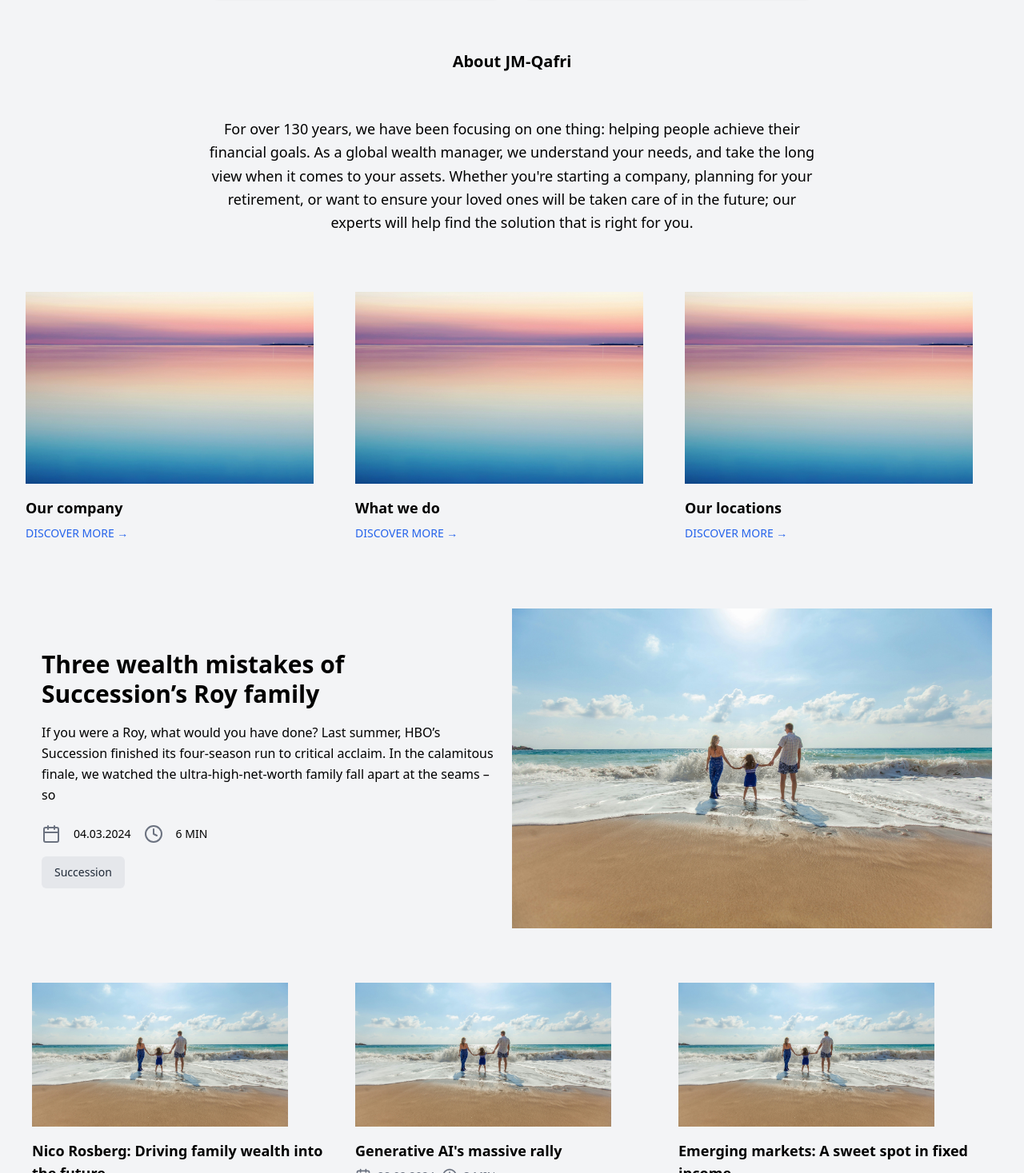
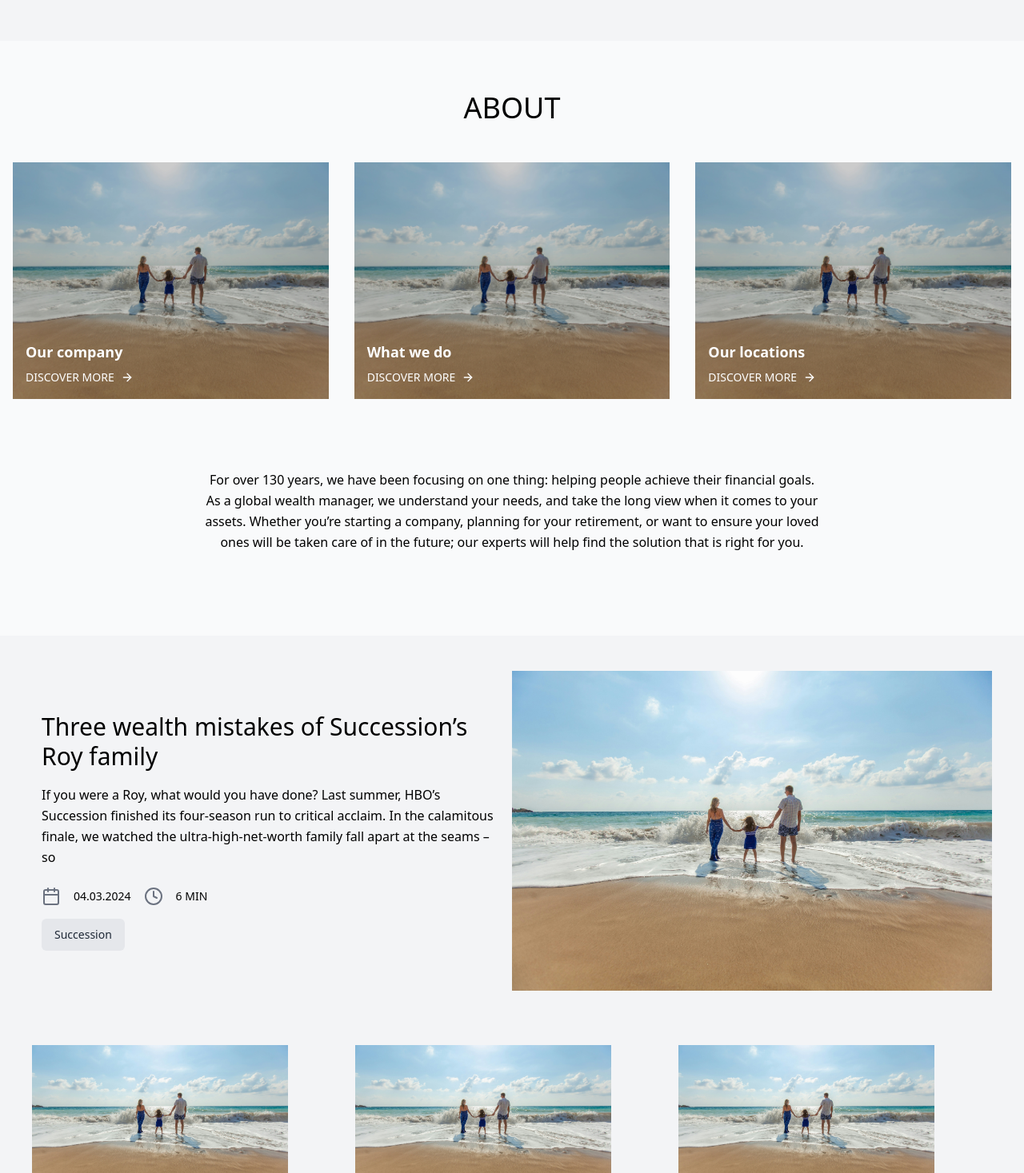
Before and after one commit to Okware-L/jm, a Next.js app: page / in a window 1280 px wide. Shown: the part 1333-2800 px from the top of the page at 80% size. Built offline with nearby package versions, Linux system fonts and the light colour scheme.

Commit message:
font-changes

```diff
--- a/app/globals.css
+++ b/app/globals.css
@@ -1,3 +1,5 @@
+@import url('https://fonts.googleapis.com/css2?family=Noto+Serif+Display:ital,wght@0,100..900;1,100..900&display=swap');
+
 @tailwind base;
 @tailwind components;
 @tailwind utilities;
--- a/app/layout.tsx
+++ b/app/layout.tsx
@@ -1,6 +1,7 @@
 import type { Metadata } from "next";
 import { Inter } from "next/font/google";
 import "./globals.css";
+
 
 const inter = Inter({ subsets: ["latin"] });
 
@@ -16,7 +17,9 @@ export default function RootLayout({
 }>) {
   return (
     <html lang="en">
-      <body className={inter.className}>{children}</body>
+      <body className={inter.className}>
+
+        {children}</body>
     </html>
   );
 }
--- a/app/page.tsx
+++ b/app/page.tsx
@@ -9,7 +9,7 @@ import Footer from '../components/Footer'
 
 export default function Home() {
   return (
-  <body className="" >
+  <body className="font-times" >
    <Navbar/>
    <Hero/>
    <Categories/>
--- a/components/About.jsx
+++ b/components/About.jsx
@@ -1,6 +1,6 @@
 /**
  * v0 by Vercel.
- * @see https://v0.dev/t/H5KzG3EohJT
+ * @see https://v0.dev/t/kNSxhmXdQlR
  * Documentation: https://v0.dev/docs#integrating-generated-code-into-your-nextjs-app
  */
 import Link from "next/link"
@@ -8,67 +8,102 @@ import Image from "next/image"
 
 export default function About() {
   return (
-    <section className="py-15 px-8 bg-gray-100 text-black">
-      <h2 className="text-xl font-semibold text-center mb-6">About JM-Qafri</h2>
-      <p className="text-center text-lg leading-relaxed max-w-3xl mx-auto py-8">
+    <section className="py-16 px-4 bg-gray-50 text-black font-extralight">
+      <div className="text-center text-4xl font-light mb-12">ABOUT</div>
+      <div className="grid grid-cols-1 md:grid-cols-3 gap-8 mb-12">
+        <div className="group relative">
+          <Image
+            alt="Our company"
+            className="w-full h-auto"
+            height="300"
+            src="/placeholder1.jpg"
+            style={{
+              aspectRatio: "400/300",
+              objectFit: "cover",
+            }}
+            width="400"
+          />
+          <div className="absolute inset-0 bg-black bg-opacity-20 flex items-end p-4 group-hover:bg-opacity-40 transition duration-300 ease-in-out">
+            <div>
+              <h3 className="text-white text-lg font-semibold">Our company</h3>
+              <Link className="text-white text-sm mt-2 inline-flex items-center hover:underline" href="#">
+                DISCOVER MORE
+                <ArrowRightIcon className="ml-2 w-4 h-4" />
+              </Link>
+            </div>
+          </div>
+        </div>
+        <div className="group relative">
+          <Image
+            alt="What we do"
+            className="w-full h-auto"
+            height="300"
+            src="/placeholder1.jpg"
+            style={{
+              aspectRatio: "400/300",
+              objectFit: "cover",
+            }}
+            width="400"
+          />
+          <div className="absolute inset-0 bg-black bg-opacity-20 flex items-end p-4 group-hover:bg-opacity-40 transition duration-300 ease-in-out">
+            <div>
+              <h3 className="text-white text-lg font-semibold">What we do</h3>
+              <Link className="text-white text-sm mt-2 inline-flex items-center hover:underline" href="#">
+                DISCOVER MORE
+                <ArrowRightIcon className="ml-2 w-4 h-4" />
+              </Link>
+            </div>
+          </div>
+        </div>
+        <div className="group relative">
+          <Image
+            alt="Our locations"
+            className="w-full h-auto"
+            height="300"
+            src="/placeholder1.jpg"
+            style={{
+              aspectRatio: "400/300",
+              objectFit: "cover",
+            }}
+            width="400"
+          />
+          <div className="absolute inset-0 bg-black bg-opacity-20 flex items-end p-4 group-hover:bg-opacity-40 transition duration-300 ease-in-out">
+            <div>
+              <h3 className="text-white text-lg font-semibold">Our locations</h3>
+              <Link className="text-white text-sm mt-2 inline-flex items-center hover:underline" href="#">
+                DISCOVER MORE
+                <ArrowRightIcon className="ml-2 w-4 h-4" />
+              </Link>
+            </div>
+          </div>
+        </div>
+      </div>
+      <p className="text-center text-base font-light leading-relaxed max-w-3xl mx-auto py-10">
         For over 130 years, we have been focusing on one thing: helping people achieve their financial goals. As a
         global wealth manager, we understand your needs, and take the long view when it comes to your assets. Whether
-        you&#39;re starting a company, planning for your retirement, or want to ensure your loved ones will be taken care of
+        you’re starting a company, planning for your retirement, or want to ensure your loved ones will be taken care of
         in the future; our experts will help find the solution that is right for you.
       </p>
-      <div className="grid grid-cols-1 md:grid-cols-3 gap-5 mt-10">
-        <div className="flex flex-col">
-          <Image
-            alt="Our company"
-            className="mb-4"
-            height="240"
-            src="/placeholder.jpg"
-            style={{
-              aspectRatio: "360/240",
-              objectFit: "cover",
-            }}
-            width="360"
-          />
-          <h3 className="text-lg font-semibold mb-2">Our company</h3>
-          <Link className="text-sm text-blue-600 hover:underline" href="#">
-            DISCOVER MORE →
-          </Link>
-        </div>
-        <div className="flex flex-col">
-          <Image
-            alt="What we do"
-            className="mb-4"
-            height="240"
-            src="/placeholder.jpg"
-            style={{
-              aspectRatio: "360/240",
-              objectFit: "cover",
-            }}
-            width="360"
-          />
-          <h3 className="text-lg font-semibold mb-2">What we do</h3>
-          <Link className="text-sm text-blue-600 hover:underline" href="#">
-            DISCOVER MORE →
-          </Link>
-        </div>
-        <div className="flex flex-col mb-10">
-          <Image
-            alt="Our locations"
-            className="mb-4"
-            height="240"
-            src="/placeholder.jpg"
-            style={{
-              aspectRatio: "360/240",
-              objectFit: "cover",
-            }}
-            width="360"
-          />
-          <h3 className="text-lg font-semibold mb-2">Our locations</h3>
-          <Link className="text-sm text-blue-600 hover:underline" href="#">
-            DISCOVER MORE →
-          </Link>
-        </div>
-      </div>
     </section>
   )
 }
+
+function ArrowRightIcon(props) {
+  return (
+    <svg
+      {...props}
+      xmlns="http://www.w3.org/2000/svg"
+      width="24"
+      height="24"
+      viewBox="0 0 24 24"
+      fill="none"
+      stroke="currentColor"
+      strokeWidth="2"
+      strokeLinecap="round"
+      strokeLinejoin="round"
+    >
+      <path d="M5 12h14" />
+      <path d="m12 5 7 7-7 7" />
+    </svg>
+  )
+}
--- a/components/Blog.jsx
+++ b/components/Blog.jsx
@@ -14,7 +14,7 @@ export default function Blog() {
           <div className="aspect-w-16 aspect-h-9">
             <Image
               alt="Nico Rosberg"
-              className="object-cover"
+              className="object-cover hover:scale-105 ease-in-out duration-500"
               height="180"
               src="/placeholder1.jpg"
               style={{
@@ -25,23 +25,20 @@ export default function Blog() {
             />
           </div>
           <div className="space-y-2">
-            <h3 className="text-lg font-semibold">Nico Rosberg: Driving family wealth into the future</h3>
+            <h3 className="text-base font-light">JMAFRI Network's New Channels for Global Business Investment</h3>
             <div className="flex items-center space-x-2 text-sm text-gray-500">
-              <CalendarIcon className="h-5 w-5" />
-              <span>01.03.2024</span>
-              <ClockIcon className="h-5 w-5" />
+              <CalendarIcon className="h-3 w-3" />
+              <span >01.03.2024</span>
+              <ClockIcon className="h-3 w-3" />
               <span>5 MIN</span>
             </div>
-            <Button className="px-4 py-2 text-xs uppercase" variant="outline">
-              Family
-            </Button>
           </div>
         </div>
         <div className="space-y-4">
           <div className="aspect-w-16 aspect-h-9">
             <Image
               alt="Generative AI's massive rally"
-              className="object-cover"
+              className="object-cover hover:scale-105 ease-in-out duration-500"
               height="180"
               src="/placeholder1.jpg"
               style={{
@@ -52,24 +49,21 @@ export default function Blog() {
             />
           </div>
           <div className="space-y-2">
-            <h3 className="text-lg font-semibold">Generative AI&#39;s massive rally</h3>
+            <h3 className="text-base font-light">Join the JMAFRI Network Architecture Contest for Sustainability and Innovation</h3>
             <div className="flex items-center space-x-2 text-sm text-gray-500">
-              <CalendarIcon className="h-5 w-5" />
+              <CalendarIcon className="h-3 w-3" />
               <span>28.02.2024</span>
-              <ClockIcon className="h-5 w-5" />
+              <ClockIcon className="h-3 w-3" />
               <span>3 MIN</span>
             </div>
-            <Button className="px-4 py-2 text-xs uppercase" variant="outline">
-              Market Outlook
-            </Button>
           </div>
-          <Button className="w-full">See All</Button>
+
         </div>
         <div className="space-y-4">
           <div className="aspect-w-16 aspect-h-9">
             <Image
               alt="Emerging markets: A sweet spot in fixed income"
-              className="object-cover"
+              className="object-cover hover:scale-105 ease-in-out duration-500"
               height="180"
               src="/placeholder1.jpg"
               style={{
@@ -80,19 +74,20 @@ export default function Blog() {
             />
           </div>
           <div className="space-y-2">
-            <h3 className="text-lg font-semibold">Emerging markets: A sweet spot in fixed income</h3>
+            <h3 className="text-base font-light">Coffee Project - Ethically Sourcing Fairly Traded Coffee</h3>
             <div className="flex items-center space-x-2 text-sm text-gray-500">
-              <CalendarIcon className="h-5 w-5" />
+              <CalendarIcon className="h-3 w-3" />
               <span>27.02.2024</span>
-              <ClockIcon className="h-5 w-5" />
+              <ClockIcon className="h-3 w-3" />
               <span>4 MIN</span>
             </div>
-            <Button className="px-4 py-2 text-xs uppercase" variant="outline">
-              Market Outlook
-            </Button>
           </div>
         </div>
       </div>
+      <div className="flex justify-center my-5">
+        <button className="btn btn-wide my-10  text-white hover:animate-bounce duration-500 ease-in-out">See All</button>
+      </div>
+
     </div>
   )
 }
--- a/components/Footer.jsx
+++ b/components/Footer.jsx
@@ -6,14 +6,14 @@
 import Link from "next/link"
 import { Button } from "@/components/ui/button"
 
-export default function Component() {
+export default function Footer() {
   return (
-    <div className="flex flex-col items-center justify-center bg-gray-100 text-black py-16">
-      <h1 className="text-3xl font-bold my-8">News</h1>
+    <div className="flex flex-col items-center justify-center bg-gray-100 text-black py-16 p-5">
+      <h1 className="text-2xl font-light my-8">More Updates</h1>
       <div className="max-w-4xl w-full">
         <article className="mb-8">
-          <h2 className="text-xl font-semibold mb-1">
-            Presentation of the 2023 full-year results for the Julius Baer Group
+          <h2 className="text-base font-normal mb-1">
+            JMAFRI Network Architecture Contest for Sustainability and Innovation
           </h2>
           <div className="flex items-center justify-between mb-4">
             <time className="text-sm" dateTime="2024-02-01">
@@ -23,16 +23,13 @@ export default function Component() {
               <Link className="text-sm" href="#">
                 EN
               </Link>
-              <Link className="text-sm" href="#">
-                DE
-              </Link>
             </div>
           </div>
           <hr />
         </article>
         <article className="mb-8">
-          <h2 className="text-xl font-semibold mb-1">
-            Julius Baer renews partnership with the Elbphilharmonie Hamburg
+          <h2 className="text-base font-normal mb-1">
+            Invest in Farmers' Project - Choose Your Farm, Meet the Farmers
           </h2>
           <div className="flex items-center justify-between mb-4">
             <time className="text-sm" dateTime="2023-12-07">
@@ -42,16 +39,14 @@ export default function Component() {
               <Link className="text-sm" href="#">
                 EN
               </Link>
-              <Link className="text-sm" href="#">
-                DE
-              </Link>
+
             </div>
           </div>
           <hr />
         </article>
         <article className="mb-8">
-          <h2 className="text-xl font-semibold mb-1">
-            Update on private debt exposure in light of recent market developments
+          <h2 className="text-base font-normal mb-1">
+             Empowering Students through our Education Program
           </h2>
           <div className="flex items-center justify-between mb-4">
             <time className="text-sm" dateTime="2023-11-27">
@@ -61,9 +56,7 @@ export default function Component() {
               <Link className="text-sm" href="#">
                 EN
               </Link>
-              <Link className="text-sm" href="#">
-                DE
-              </Link>
+
             </div>
           </div>
           <hr />
@@ -84,7 +77,7 @@ export default function Component() {
                 Legal
               </Link>
             </div>
-            <div className="flex gap-4">
+            <div className="gap-4 hidden md:flex">
               <Link className="text-sm" href="#">
                 Data Privacy Policy for Electronic Services
               </Link>
@@ -99,11 +92,8 @@ export default function Component() {
               </Link>
             </div>
           </div>
-          <p className="text-sm text-center mt-4">
-            Certain products and services of the Julius Baer Group are not accessible to residents and/or nationals of
-            certain countries. Website users are therefore asked to consult the Terms of use applicable to this website
-            and to contact their nearest Julius Baer entity (“Locations”) for information on products and services
-            available in their country. Furthermore, users may consult their legal/tax advisors should they require any
+          <p className="text-sm text-center mt-4 font-normal">
+            Users may consult their legal/tax advisors should they require any
             clarifications on the interpretation of the Terms of use.
           </p>
           <div className="flex justify-center gap-4 mt-4">
@@ -113,7 +103,7 @@ export default function Component() {
             <LinkedinIcon className="h-6 w-6" />
             <InstagramIcon className="h-6 w-6" />
           </div>
-          <p className="text-sm text-center mt-4">©2024 JULIUS BAER</p>
+          <p className="text-sm text-center mt-4">©2024 JM-Qafri</p>
         </footer>
       </div>
     </div>
--- a/components/Hero.jsx
+++ b/components/Hero.jsx
@@ -21,17 +21,17 @@ export default function Hero() {
 
   return (
     <section className='bg-gray-100 hero' style={{backgroundImage: 'url(./placeholder1.jpg)'}}>
-      <div className="hero-overlay bg-opacity-40"></div>
+      <div className="hero-overlay bg-opacity-50"></div>
     <div className="h-[95vh] flex items-center justify-center  text-white">
       <div className="text-center">
         <div className={`mb-8 transition-opacity duration-700 ease-in-out ${fade ? 'opacity-0' : 'opacity-100'}`}>
-          <h1 className="text-6xl font-bold mb-2">{contents[currentIndex].heading}</h1>
+          <h1 className="text-5xl  mb-2">{contents[currentIndex].heading}</h1>
           <p className="text-lg">{contents[currentIndex].text}</p>
 
         </div>
-          <button className="btn btn-wide rounded-none text-sm transition duration-500 ease-in-out border-6 border-transparent hover:border-gray-900  bg-white text-black hover:bg-white hover:text-blac">
-    Discover More
-  </button>
+          <button className="btn btn-wide rounded-none text-sm transition duration-500 ease-in-out  border-transparent hover:border-gray-900  bg-white text-black hover:bg-white">
+          Discover More
+          </button>
 
       </div>
     </div>
--- a/components/Insight.jsx
+++ b/components/Insight.jsx
@@ -8,11 +8,11 @@ import Image from "next/image"
 
 export default function Insight() {
   return (
-    <div className="px-4 sm:px-6 lg:px-8 bg-gray-100 text-black py-5 pt-11">
+    <div className="px-4 sm:px-6 lg:px-8 bg-gray-100 text-black py-5 pt-11 font-extralight">
       <div className="flex flex-col lg:flex-row justify-between items-start lg:items-center">
         <div className="lg:w-1/2 p-5">
-          <h2 className="text-3xl font-semibold leading-tight">Three wealth mistakes of Succession’s Roy family</h2>
-          <p className="mt-4 text-base leading-relaxed">
+          <h2 className="text-3xl font-normal leading-tight">Three wealth mistakes of Succession’s Roy family</h2>
+          <p className="mt-4 font-light text-base leading-relaxed">
             If you were a Roy, what would you have done? Last summer, HBO’s Succession finished its four-season run to
             critical acclaim. In the calamitous finale, we watched the ultra-high-net-worth family fall apart at the
             seams – so
@@ -28,7 +28,7 @@ export default function Insight() {
         <div className="lg:w-1/2 mt-8 lg:mt-0">
           <Image
             alt="Succession’s Roy family"
-            className="rounded-none"
+            className="rounded-none hover:scale-105 ease-out duration-500"
             height="400"
             src="/placeholder1.jpg"
             style={{
--- a/components/categories.tsx
+++ b/components/categories.tsx
@@ -7,8 +7,8 @@ import { Button } from "@/components/ui/button"
 
 export default function Categories() {
   return (
-    <div className="flex flex-col items-center justify-center bg-gray-100 pb-16 pt-3">
-      <h2 className="text-xl font-semibold uppercase text-black tracking-wider mb-16">What we offer</h2>
+    <div className="flex flex-col items-center justify-center bg-gray-100 pb-16 pt-1">
+      <h2 className="text-1xl font-light uppercase text-black tracking-wider mb-16">What we offer</h2>
       <div className="grid md:grid-cols-2 gap-10">
         <Card className="w-[350px] ">
           <CardHeader>
```
Also changed, not shown: components/Navbar.jsx (+7 -27 lines), tailwind.config.ts (+7 -1 lines).
